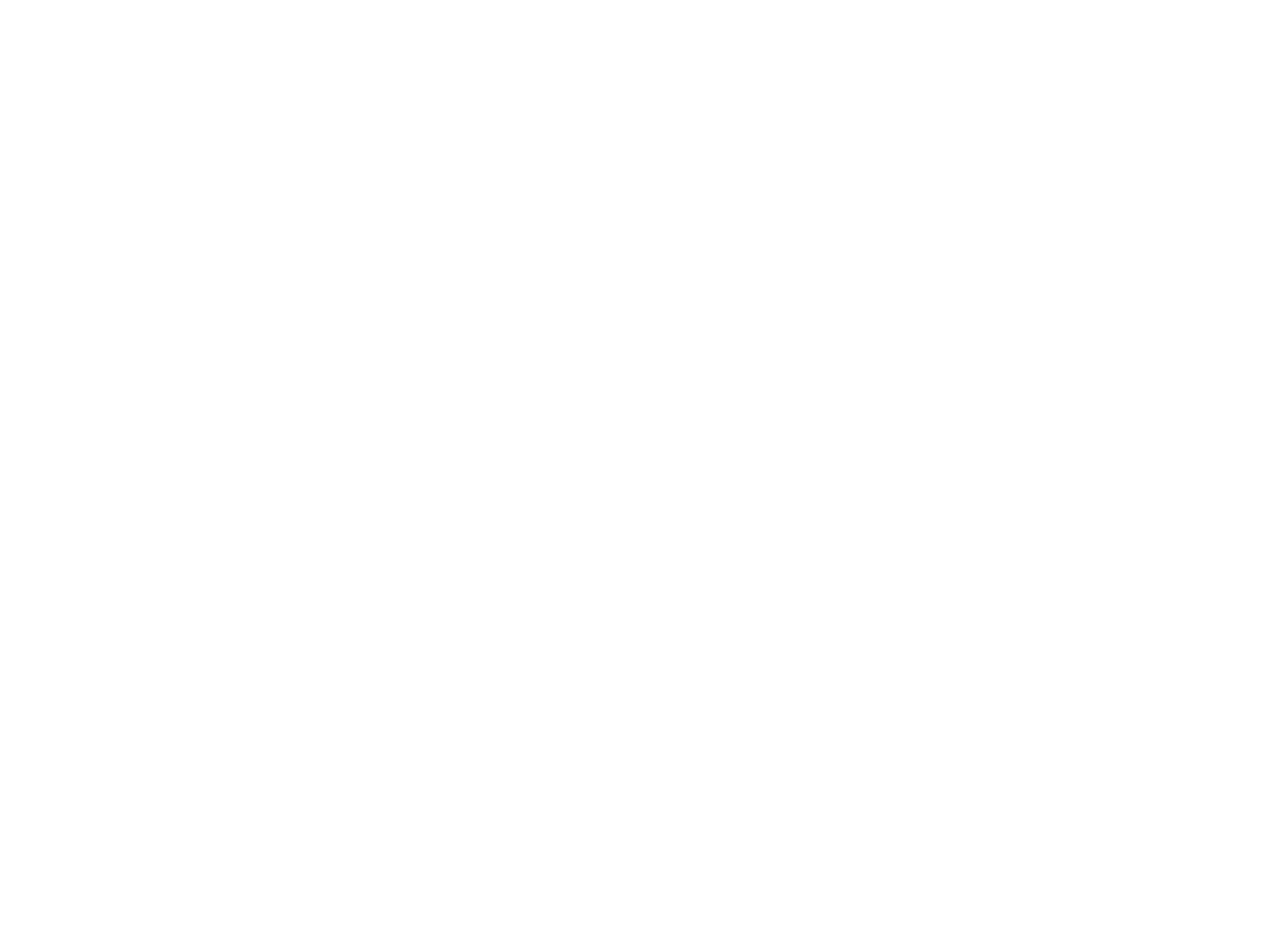
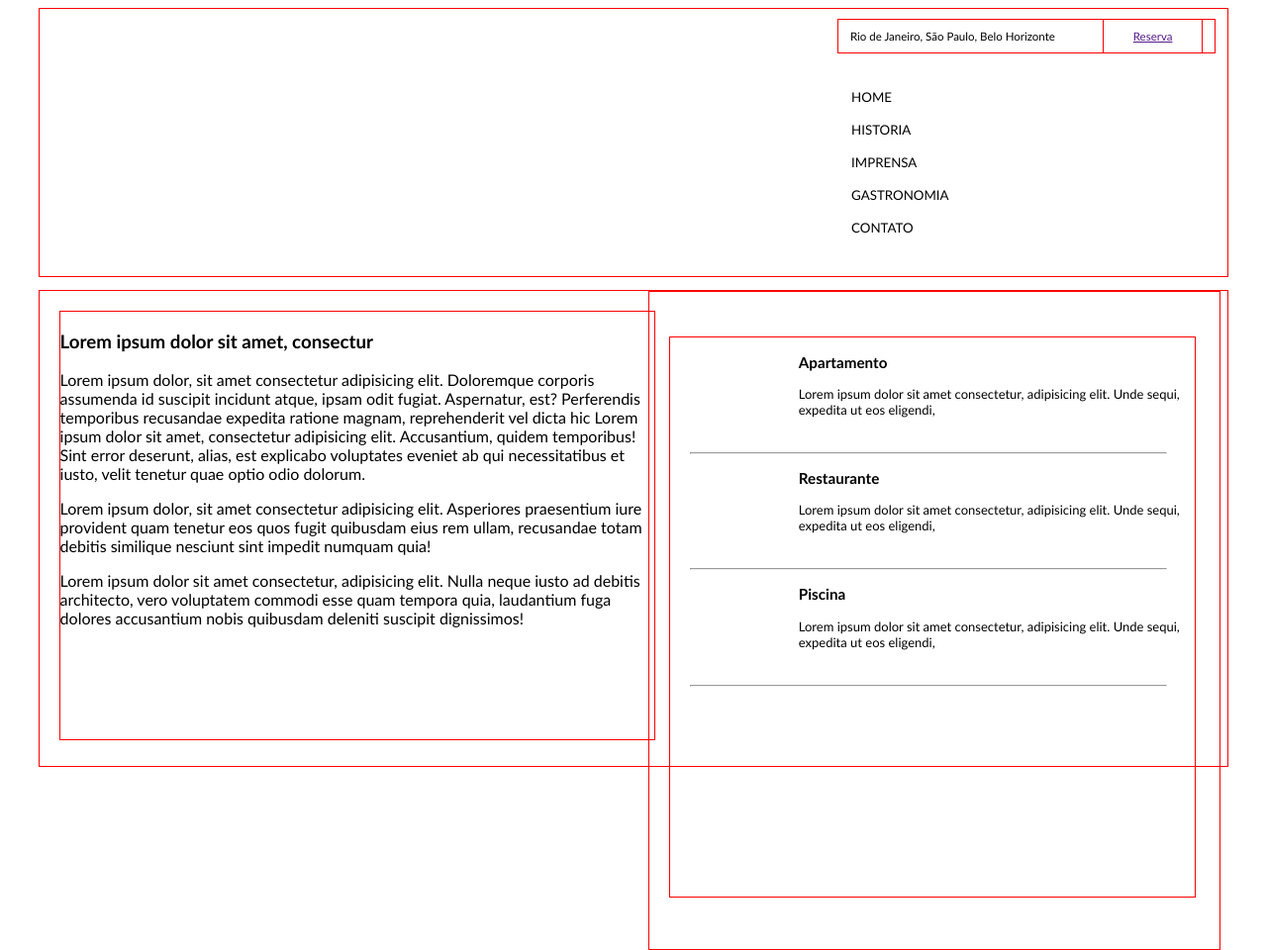
Before and after one commit to Italo-Schezar/Chale_hotel, a plain HTML site: page Projeto/index.html in a window 1280 px wide. Shown: the whole page at 99% size. Before the commit the page ends 800 px from the top, so only its background shows below. Drawn offline with Linux system fonts and the light colour scheme.

Commit message:
Carcass_1
Metricas basicas feitas

```diff
--- a/Css externo/estilo.css
+++ b/Css externo/estilo.css
@@ -0,0 +1,116 @@
+body {
+    font-family: 'Trebuchet MS', Helvetica , Arial, sans-serif;
+}
+
+/*
+--------------- Começo Cabeçalho ------------
+*/
+#cabecalho{
+    border: 1px solid red;
+    width: 95%;
+    height: 270px;
+    margin: auto;
+}
+
+/* ---- Navegação Vertical -----*/
+
+#cabecalho>ul {
+    list-style-type: none;
+    margin: 0;
+    padding: 0;
+    margin-left: 65%;
+    margin-top: 5.75%;
+}
+
+#cabecalho>ul a {
+    width: 200px;
+    height: 33px;
+    display: block;
+    color: #000;
+    text-decoration: none;
+    text-indent: 40px;
+    line-height: 40px;
+    padding: 0;
+    font-size: 13.3px;
+}
+
+#cabecalho>a:hover {
+    background-position: right bottom;
+    color: whitesmoke;
+}
+
+/* ---- Fim Navegação Vertical ----- */
+
+#reserva {
+    position: absolute;
+    font-size: 11.5px;
+    margin-left: 63%;
+    margin-top: -17.5%;
+    border: 1px solid red;
+    padding: 10px 12px;
+    text-indent: 0px;
+}
+
+#reserva a {
+    border: 1px solid red;
+    padding: 10px 30px;
+    margin-left: 45px;
+}
+
+/*
+--------------- Fim Cabeçalho ------------
+*/
+
+/*
+--------------- Começo Body ------------
+*/
+
+#body {
+    border: 1px solid red;
+    width: 95%;
+    height: 30em;
+    margin: auto;
+    margin-top: 13px;
+}
+
+/* ------ Conteudo esquerdo ----- */
+
+#conteudo {
+    border: 1px solid red;
+    width: 50%;
+    height: 90%;
+    margin: 20px;
+}
+
+/* ----------------------------*/
+
+/* ------ Conteudo direito ----- */
+
+#descrição{
+    border: 1px solid red;
+    width: 45%;
+    height: 83%;
+    margin: 20px;
+    position: absolute;
+    margin-left: 38.45em;
+    margin-top: -29.6em;
+}
+
+#conteudo_2 {
+    border: 1px solid red;
+    width: 92%;
+    height: 85%;
+    margin: 20px;
+    margin-top: 45px;
+}
+
+#spot {
+    font-size: 13px;
+    margin-left: 130px;
+}
+
+#spot>hr {
+    width: 120%;
+    margin-left: -110px;
+    margin-top: 35px;
+}
--- a/Projeto/index.html
+++ b/Projeto/index.html
@@ -7,6 +7,60 @@
     <title>Chalé hotel</title>
 </head>
 <body>
+    <div id="cabecalho">
+        <ul>
+            <li><a href="">HOME</a></li>
+            <li><a href="">HISTORIA</a></li>
+            <li><a href="">IMPRENSA</a></li>
+            <li><a href="">GASTRONOMIA</a></li>
+            <li><a href="">CONTATO</a></li>
+        </ul>
 
+        <div id="reserva">Rio de Janeiro, São Paulo, Belo Horizonte
+
+            <a href="">Reserva</a>
+        </div>
+    </div>
+
+    <div id="body">
+        <div id="conteudo">
+            <h3>Lorem ipsum dolor sit amet, consectur </h3>
+
+           <p> Lorem ipsum dolor, sit amet consectetur adipisicing elit. Doloremque corporis assumenda id suscipit incidunt atque, ipsam odit fugiat. Aspernatur, est? Perferendis temporibus recusandae expedita ratione magnam, reprehenderit vel dicta hic Lorem ipsum dolor sit amet, consectetur adipisicing elit. Accusantium, quidem temporibus! Sint error deserunt, alias, est explicabo voluptates eveniet ab qui necessitatibus et iusto, velit tenetur quae optio odio dolorum.</p>
+
+           <p>Lorem ipsum dolor, sit amet consectetur adipisicing elit. Asperiores praesentium iure provident quam tenetur eos quos fugit quibusdam eius rem ullam, recusandae totam debitis similique nesciunt sint impedit numquam quia!</p>
+
+           <p>Lorem ipsum dolor sit amet consectetur, adipisicing elit. Nulla neque iusto ad debitis architecto, vero voluptatem commodi esse quam tempora quia, laudantium fuga dolores accusantium nobis quibusdam deleniti suscipit dignissimos!</p>
+        </div>
+
+        <div id="descrição">
+            <div id="conteudo_2">
+                <div id="spot">
+                    <h3>Apartamento</h3>
+
+                    <p>Lorem ipsum dolor sit amet consectetur, adipisicing elit. Unde sequi, expedita ut eos eligendi, </p>
+
+                    <hr>
+                </div>
+
+                <div id="spot">
+                    <h3>Restaurante</h3>
+
+                    <p>Lorem ipsum dolor sit amet consectetur, adipisicing elit. Unde sequi, expedita ut eos eligendi, </p>
+
+                    <hr>
+                </div>
+
+                <div id="spot">
+                    <h3>Piscina</h3>
+
+                    <p>Lorem ipsum dolor sit amet consectetur, adipisicing elit. Unde sequi, expedita ut eos eligendi, </p>
+
+                    <hr>
+                </div>
+
+            </div>
+        </div>
+    </div>
 </body>
 </html>
```
